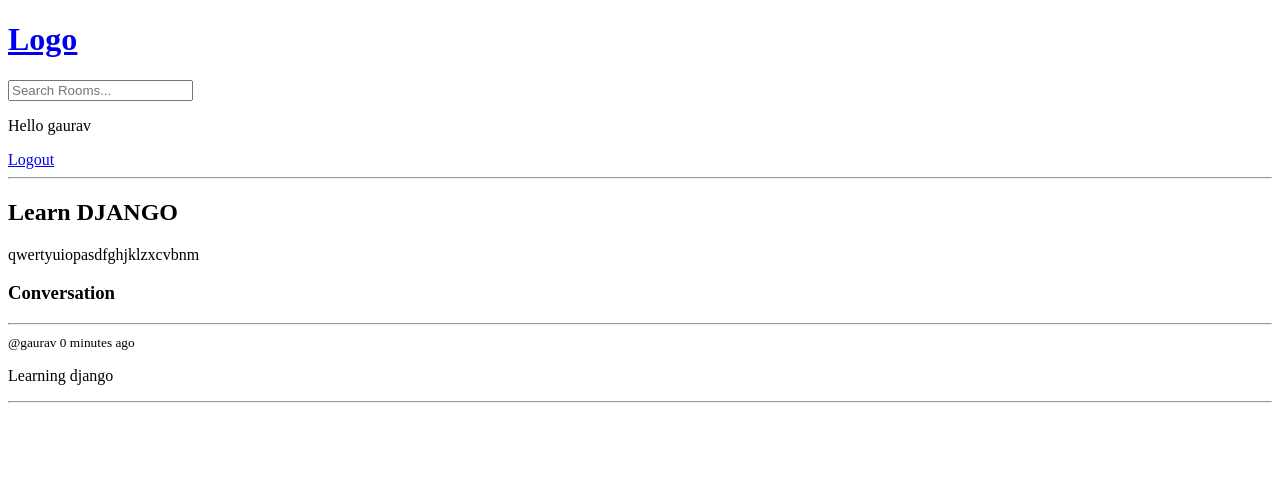
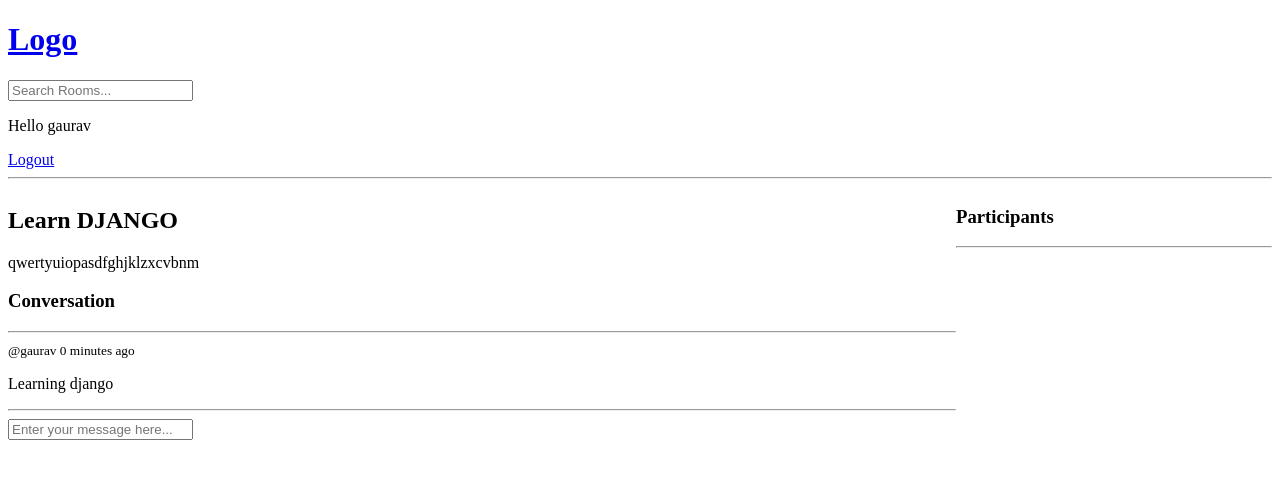
Before and after one commit to GauravLamichhane/VirtualChat, a Django app: page /room/3/ in a window 1280 px wide. Shown: the top 479 px of the page. Run offline with Django 5.2, Linux system fonts and the light colour scheme; a user stored in the database is signed in; data comes from the database, SQL or seed files in the repository; both versions use the stored data as it was after the commit.

Commit message:
Added comment functionality

```diff
--- a/base/models.py
+++ b/base/models.py
@@ -11,6 +11,7 @@ class Topic(models.Model):
 class Room(models.Model):
   host = models.ForeignKey(User, on_delete= models.SET_NULL,null=True)
   topic = models.ForeignKey(Topic, on_delete= models.SET_NULL,null=True)
+  participants = models.ManyToManyField(User,related_name='participants',blank=True)
   name = models.CharField(max_length=200)
   description = models.TextField(null= True, blank= True)
   updated = models.DateTimeField(auto_now= True)
--- a/base/templates/base/room.html
+++ b/base/templates/base/room.html
@@ -1,4 +1,12 @@
 {%extends 'main.html'%} {%block content%}
+<style>
+  .room-container {
+    display: grid;
+    grid-template-columns: 3fr 1fr;
+  }
+</style>
+<div class="room-container">
+  <div>
     <h2>{{room.name}}</h2>
 
     <p>{{room.description}}</p>
@@ -14,4 +22,22 @@
 
       {%endfor%}
     </div>
+    {%if request.user.is_authenticated%}
+    <div class="comment-form">
+      <form action="" method="post">
+        {%csrf_token%}
+        <input
+          type="text"
+          name="body"
+          placeholder="Enter your message here..."
+        />
+      </form>
+    </div>
+    {%endif%}
+  </div>
+  <div>
+    <h3>Participants</h3>
+    <hr />
+  </div>
   {% endblock content%}
+</div>
--- a/base/views.py
+++ b/base/views.py
@@ -1,6 +1,6 @@
 from django.shortcuts import render,redirect
 from . forms import RoomForm
-from .models import Room,Topic
+from .models import Room,Topic,Message
 from django.db.models import Q
 from django.contrib.auth.models import User
 from django.contrib import messages
@@ -62,6 +62,14 @@ def home(request):
 def room(request,pk):
   room = Room.objects.get(id = pk)
   room_messages = room.message_set.all().order_by('-created')
+  if request.method == "POST":
+    message = Message.objects.create(
+      user = request.user,
+      room = room,
+      body = request.POST.get('body')
+    )
+    return redirect('room',pk = room.id)
+
   context = {'room':room,'room_messages':room_messages}
   return render(request,'base/room.html',context)
 
```
Also changed, not shown: base/migrations/0003_alter_room_options_room_participants.py (added), db.sqlite3. Lines whose indentation alone changed are shown as unchanged.
